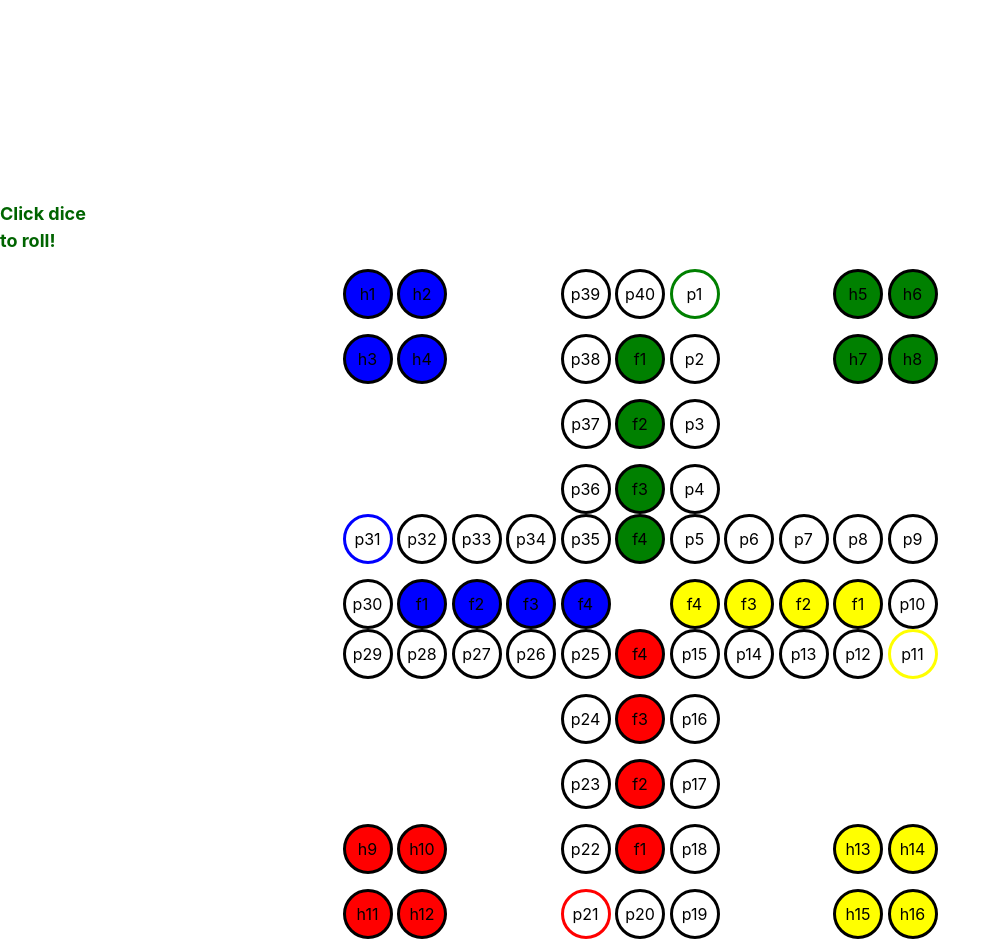
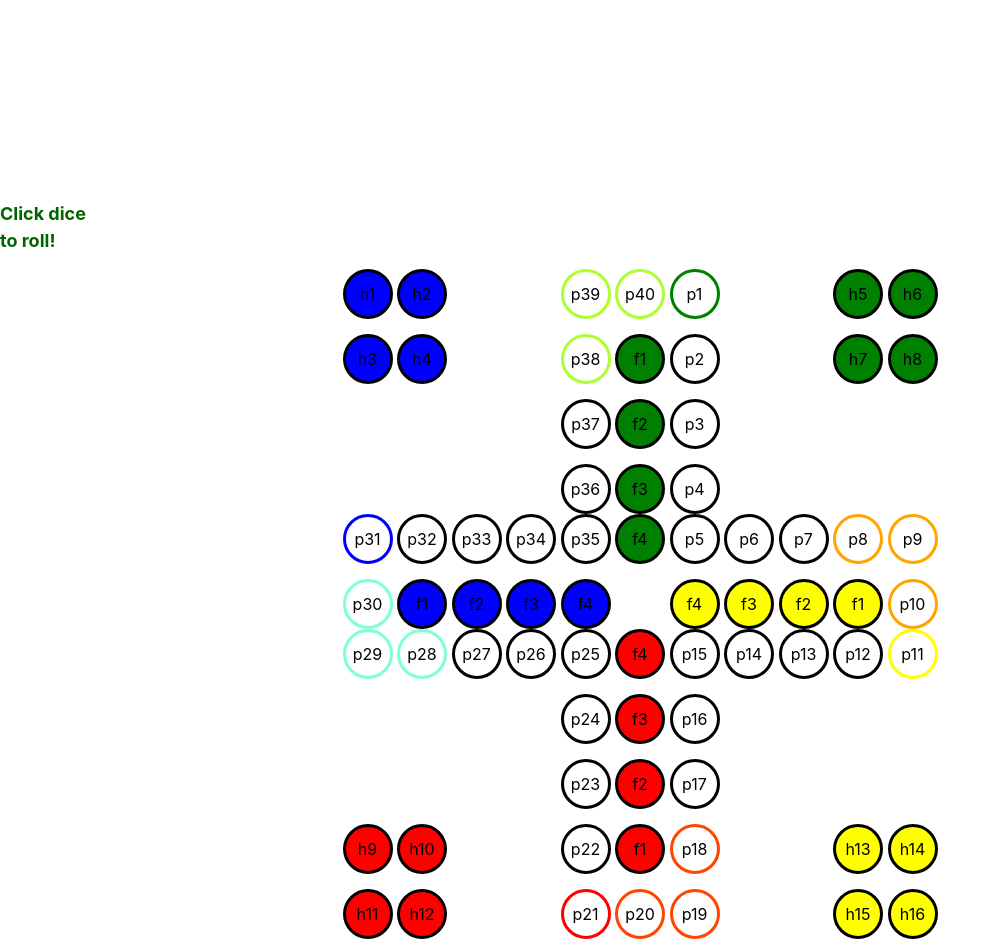
Before and after one commit to mrherres/Project, a PHP site: page /game.php?name=1 in a window 1280 px wide. Shown: the part 56-995 px from the top of the page, without its empty margins (0-1001 px from the left). Run offline with PHP 8.4, Linux system fonts and the light colour scheme; data that the repository does not hold is empty.

Commit message:
Added some css, and some other code but that is not finished yet

```diff
--- a/css/style.css
+++ b/css/style.css
@@ -42,13 +42,49 @@ footer {
     border-radius: 50%;
 }
 
-.round_red {
+.finish_blue {
     width: 50px;
     height: 50px;
-    background-color: red;
-    border: 3px black solid;
+    border: 3px aquamarine solid;
+    background-color: white;
     cursor: pointer;
     border-radius: 50%;
+}
+
+.finish_green {
+    width: 50px;
+    height: 50px;
+    border: 3px greenyellow solid;
+    background-color: white;
+    cursor: pointer;
+    border-radius: 50%;
+}
+
+.finish_red {
+    width: 50px;
+    height: 50px;
+    border: 3px orangered solid;
+    background-color: white;
+    cursor: pointer;
+    border-radius: 50%;
+}
+
+.finish_yellow {
+    width: 50px;
+    height: 50px;
+    border: 3px orange solid;
+    background-color: white;
+    cursor: pointer;
+    border-radius: 50%;
+}
+
+.round_red {
+    width: 50px !important;
+    height: 50px !important;
+    background-color: red !important;
+    border: 3px black solid !important;
+    cursor: pointer !important;
+    border-radius: 50% !important;
 }
 
 .static_red {
--- a/data/pawns.json
+++ b/data/pawns.json
@@ -1 +1 @@
-{"1":{"pawn1":"field","pawn2":"field","pawn3":"base","pawn4":"base"},"2":{"pawn1":"field","pawn2":"field","pawn3":"field","pawn4":"base"}}
+{"1":{"pawn1":"field","pawn2":"base","pawn3":"base","pawn4":"base"},"2":{"pawn1":"field","pawn2":"base","pawn3":"base","pawn4":"base"}}
--- a/game.php
+++ b/game.php
@@ -27,8 +27,8 @@ $getName = $_GET['name'];
     <button class="round_blue pawn" id="home_2">h2</button>
     <button class="round_inv"></button>
     <button class="round_inv"></button>
-    <button class="round" id="p39">p39</button>
-    <button class="round" id="p40">p40</button>
+    <button class="round finish_green" id="p39">p39</button>
+    <button class="round finish_green" id="p40">p40</button>
     <button class="static_green" id="p1">p1</button>
     <button class="round_inv"></button>
     <button class="round_inv"></button>
@@ -41,7 +41,7 @@ $getName = $_GET['name'];
     <button class="round_blue pawn" id="home_4">h4</button>
     <button class="round_inv"></button>
     <button class="round_inv"></button>
-    <button class="round" id="p38">p38</button>
+    <button class="round finish_green" id="p38">p38</button>
     <button class="round_green" id="gfinish_1">f1</button>
     <button class="round" id="p2">p2</button>
     <button class="round_inv"></button>
@@ -88,12 +88,12 @@ $getName = $_GET['name'];
     <button class="round" id="p5">p5</button>
     <button class="round" id="p6">p6</button>
     <button class="round" id="p7">p7</button>
-    <button class="round" id="p8">p8</button>
-    <button class="round" id="p9">p9</button>
+    <button class="round finish_yellow" id="p8">p8</button>
+    <button class="round finish_yellow" id="p9">p9</button>
 </div>
 
 <div class="top">
-    <button class="round" id="p30">p30</button>
+    <button class="round finish_blue" id="p30">p30</button>
     <button class="round_blue" id="bfinish_1">f1</button>
     <button class="round_blue" id="bfinish_2">f2</button>
     <button class="round_blue" id="bfinish_3">f3</button>
@@ -103,12 +103,12 @@ $getName = $_GET['name'];
     <button class="round_yellow" id="yfinish_3">f3</button>
     <button class="round_yellow" id="yfinish_2">f2</button>
     <button class="round_yellow" id="yfinish_1">f1</button>
-    <button class="round" id="p10">p10</button>
+    <button class="round finish_yellow" id="p10">p10</button>
 </div>
 
 <div class="top">
-    <button class="round" id="p29">p29</button>
-    <button class="round" id="p28">p28</button>
+    <button class="round finish_blue" id="p29">p29</button>
+    <button class="round finish_blue" id="p28">p28</button>
     <button class="round" id="p27">p27</button>
     <button class="round" id="p26">p26</button>
     <button class="round" id="p25">p25</button>
@@ -155,7 +155,7 @@ $getName = $_GET['name'];
     <button class="round_inv"></button>
     <button class="round" id="p22">p22</button>
     <button class="round_red" id="rfinish_1">f1</button>
-    <button class="round" id="p18">p18</button>
+    <button class="round finish_red" id="p18">p18</button>
     <button class="round_inv"></button>
     <button class="round_inv"></button>
     <button class="round_yellow" id="home_13">h13</button>
@@ -168,8 +168,8 @@ $getName = $_GET['name'];
     <button class="round_inv"></button>
     <button class="round_inv"></button>
     <button class="static_red" id="p21">p21</button>
-    <button class="round" id="p20">p20</button>
-    <button class="round" id="p19">p19</button>
+    <button class="round finish_red" id="p20">p20</button>
+    <button class="round finish_red" id="p19">p19</button>
     <button class="round_inv"></button>
     <button class="round_inv"></button>
     <button class="round_yellow" id="home_13">h15</button>
--- a/move.php
+++ b/move.php
@@ -6,6 +6,10 @@ if($check["player1"]["name"] === $_POST["name"]){
     $NEXT = $_POST["posB"] + $_POST["rolled"];
     if($NEXT > 40){
         $NEXT = $NEXT - 40;
+    }
+
+    if($NEXT === "29" || $NEXT === "28" || $NEXT === "30"){
+
     }
 
     $checkFile2 = file_get_contents("data/gamestate.json");
--- a/scripts/game.js
+++ b/scripts/game.js
@@ -54,7 +54,7 @@ $(function() {
 });
 
 $(function() {
-    $('.round, .static_blue, .static_green').click(function () {
+    $('.round, .static_blue, .static_green, .static_red, .static_yellow').click(function () {
         const abba = window.location.search;
         const urlParams = new URLSearchParams(abba);
         const thrown = $("#dice-text").text();
@@ -83,6 +83,8 @@ $(function() {
             });
         }
         else if(pturn === "2" && $(this).hasClass("pawng")){
+            let newPos = $(this).html();
+            console.log(newPos);
             //console.log(throwns);
             let currentPosB = "00";
             let currentPosG = Pos.substring(1);
```
Also changed, not shown: other parts of css/style.css (+18 -18 lines).
